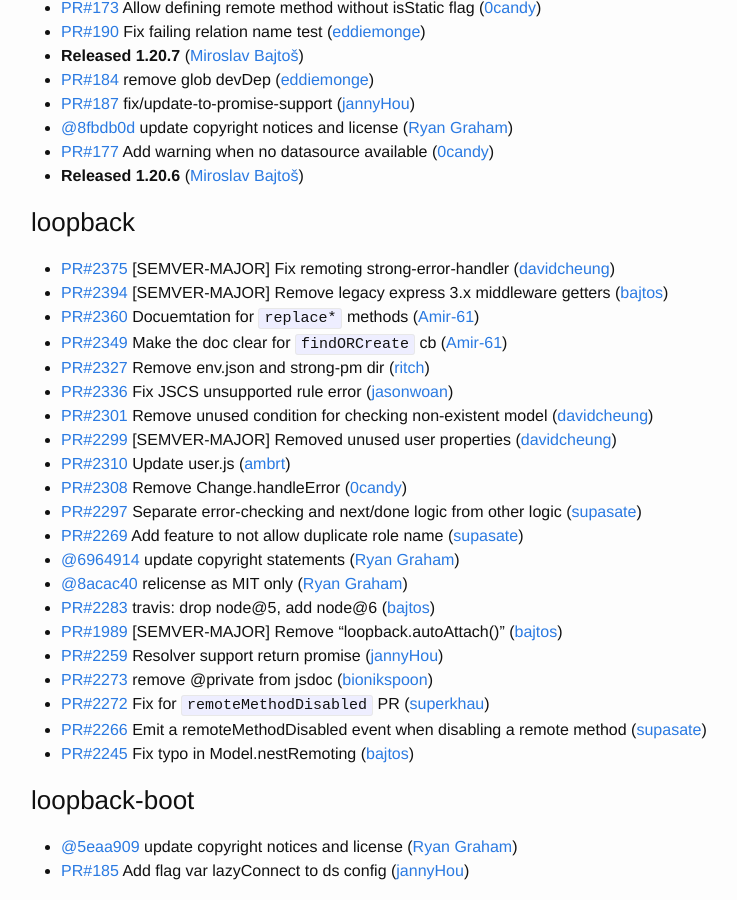
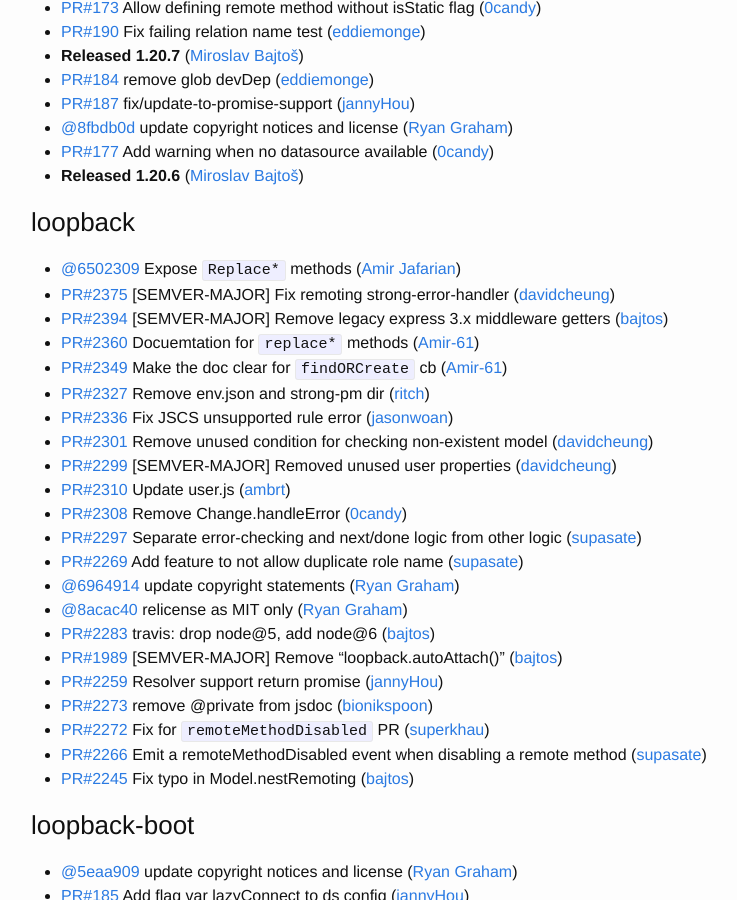
Before and after one commit to strongloop/loopback, a Jekyll site: the page built from index.md, in a window 1280 px wide and 900 px high, scrolled down 411 px. Shown: the whole window, without its empty margins (239-976 px from the left). Built offline with Jekyll 4.4.1, drawn with Linux system fonts in a browser that asks for light colours.

Commit message:
Update changelog

```diff
--- a/index.md
+++ b/index.md
@@ -24,6 +24,7 @@
 
 
 ### loopback
+ * [@6502309](https://github.com/strongloop/loopback/commit/6502309e347260932010e687f4d9535543b02402) Expose `Replace*` methods ([Amir Jafarian](https://github.com/Amir-61))
  * [PR#2375](https://github.com/strongloop/loopback/pull/2375) [SEMVER-MAJOR] Fix remoting strong-error-handler ([davidcheung](https://github.com/davidcheung))
  * [PR#2394](https://github.com/strongloop/loopback/pull/2394) [SEMVER-MAJOR] Remove legacy express 3.x middleware getters ([bajtos](https://github.com/bajtos))
  * [PR#2360](https://github.com/strongloop/loopback/pull/2360) Docuemtation for `replace*` methods ([Amir-61](https://github.com/Amir-61))
```
